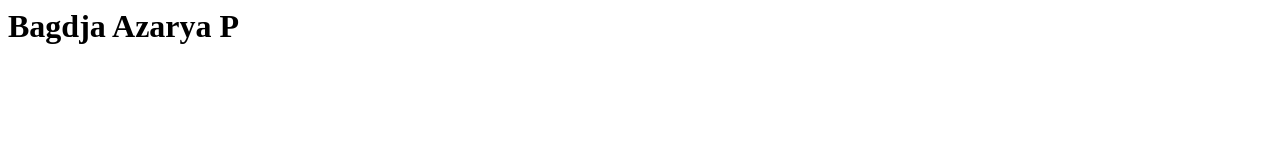
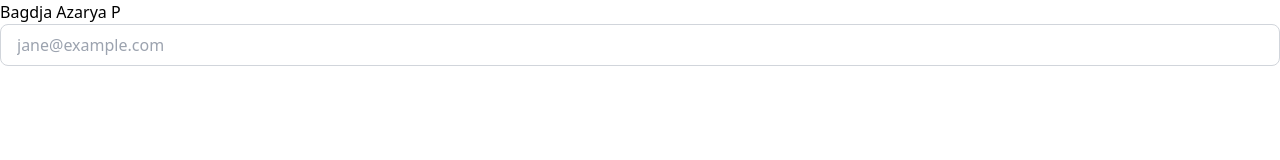
Before and after one commit to B-netijen/B-netijen.github.io, a plain HTML site: page index.html in a window 1280 px wide. Drawn offline with nearby package versions, Linux system fonts and the light colour scheme.

Commit message:
Update index.html

```diff
--- a/index.html
+++ b/index.html
@@ -1,7 +1,11 @@
 <html>
-<body>
-<h1>
-Bagdja Azarya P
-</h1>
-</body>
+  <head>
+    <link href="https://unpkg.com/tailwindcss@^1.0/dist/tailwind.min.css" rel="stylesheet">
+  </head>
+  <body>
+    <h1>
+       Bagdja Azarya P
+    </h1>
+    <input class="bg-white focus:outline-none focus:shadow-outline border border-gray-300 rounded-lg py-2 px-4 block w-full appearance-none leading-normal" type="email" placeholder="jane@example.com">
+  </body>
 </html>
```
